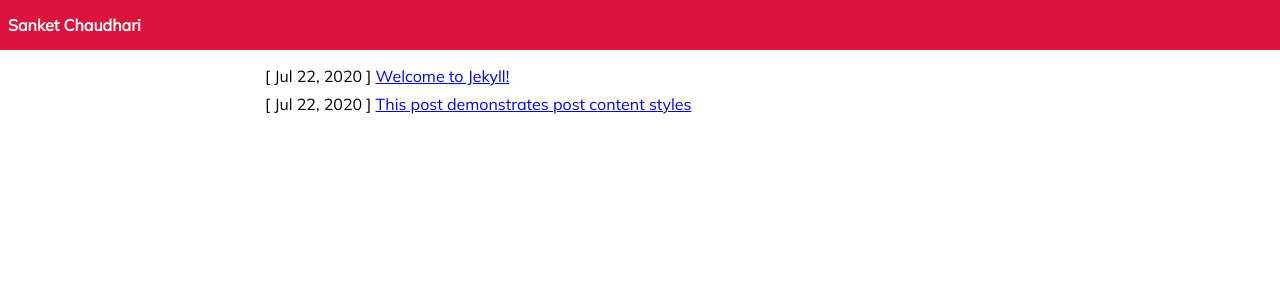
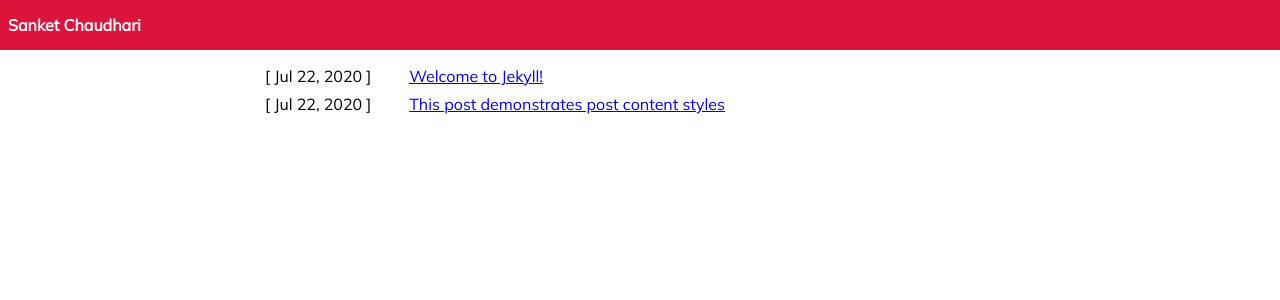
Before and after one commit to sanket143/metheme, a Jekyll site: the page built from index.markdown, in a window 1280 px wide. Shown: the top 300 px of the page. Built offline with Jekyll 4.4.1, drawn with Linux system fonts in a browser that asks for light colours.

Commit message:
Fix width of post-meta

```diff
--- a/_sass/metheme/_layout.scss
+++ b/_sass/metheme/_layout.scss
@@ -20,3 +20,8 @@ ul.post-list {
     width: 750px;
   }
 }
+
+.post-meta {
+  width: 140px;
+  display: inline-block;
+}
```
